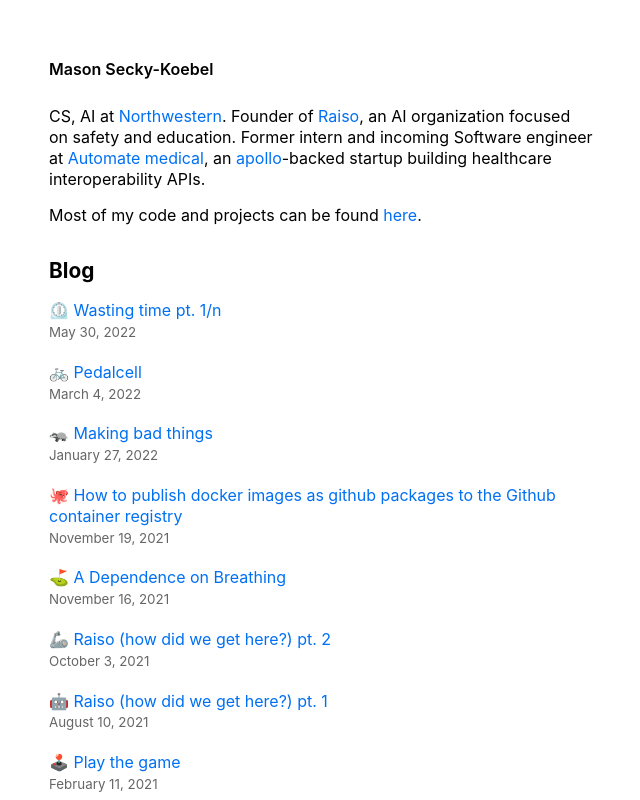
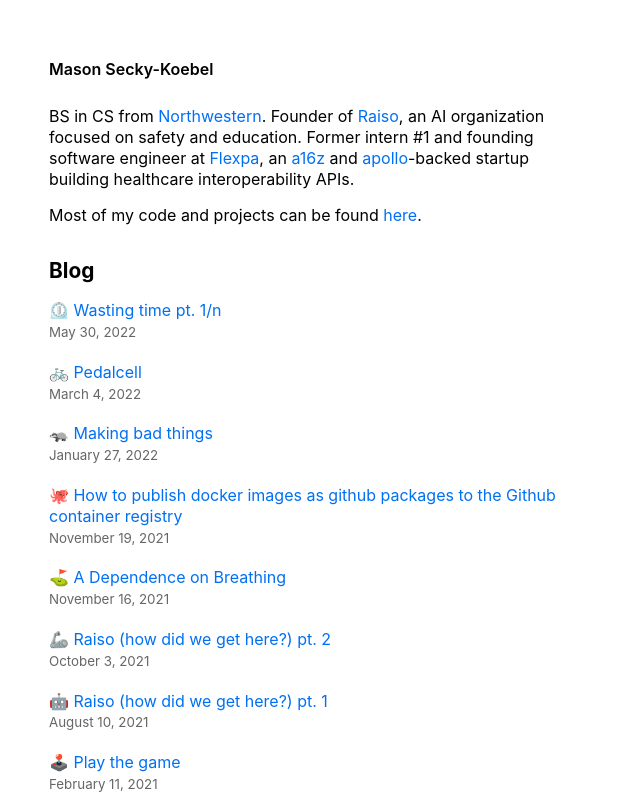
Before and after one commit to mseckykoebel/website, a Next.js app: page / in a window 1280 px wide. Shown: the top 800 px of the page, without its empty margins (319-959 px from the left). Built offline with nearby package versions, Linux system fonts and the light colour scheme.

Commit message:
feat: basic copy edit of the homepage. plan on adding more to this later

```diff
--- a/pages/index.tsx
+++ b/pages/index.tsx
@@ -5,7 +5,6 @@
 import utilStyles from "../styles/utils.module.css";
 import { getSortedPostsData } from "../lib/posts";
 import { GetStaticProps } from "next";
-import EmailForm from "../components/email-form";
 
 export default function Home({ allPostsData }) {
   return (
@@ -20,7 +19,7 @@
       </Head>
       <section className={utilStyles.headingMd}>
         <p>
-          CS, AI at{" "}
+          BS in CS from{" "}
           <Link href="https://northwestern.edu">
             <a target="_blank" rel="noreferrer">
               Northwestern
@@ -32,14 +31,20 @@
               Raiso
             </a>
           </Link>
-          , an AI organization focused on safety and education. Former intern
-          and incoming Software engineer at{" "}
-          <Link href="https://www.automatemedical.com/">
+          , an AI organization focused on safety and education. Former intern #1
+          and founding software engineer at{" "}
+          <Link href="https://www.flexpa.com/">
             <a target="_blank" rel="noreferrer">
-              Automate medical
+              Flexpa
             </a>
           </Link>
           , an{" "}
+          <Link href="https://a16z.com/">
+            <a target="_blank" rel="noreferrer">
+              a16z
+            </a>
+          </Link>
+          {" "}and{" "}
           <Link href="http://www.apolloprojects.com/">
             <a target="_blank" rel="noreferrer">
               apollo
```
